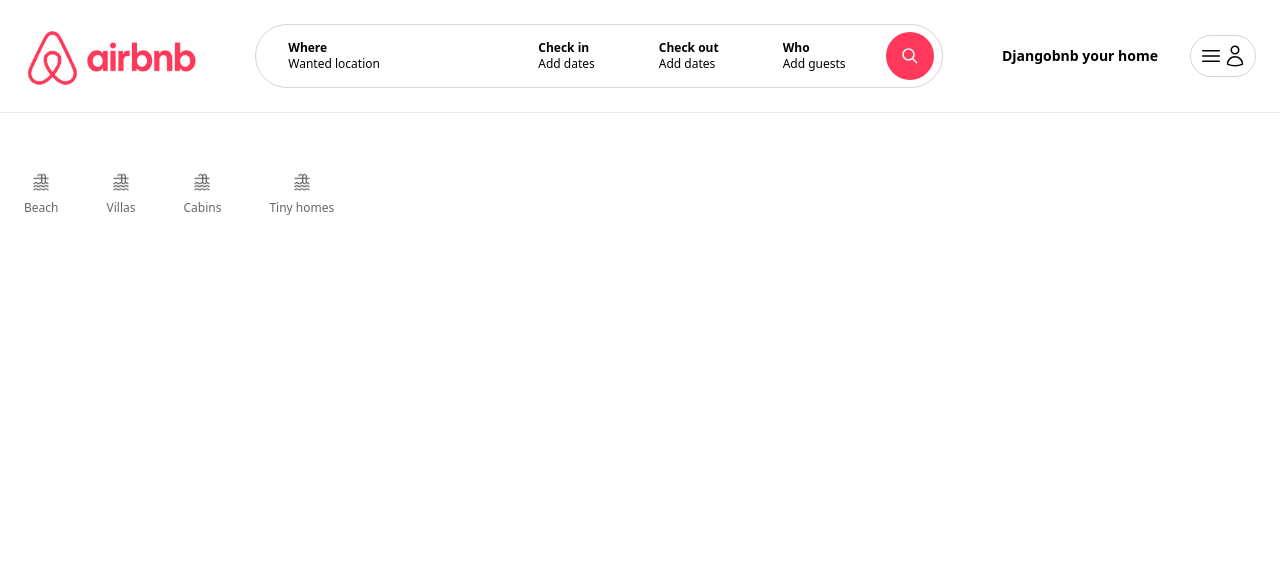
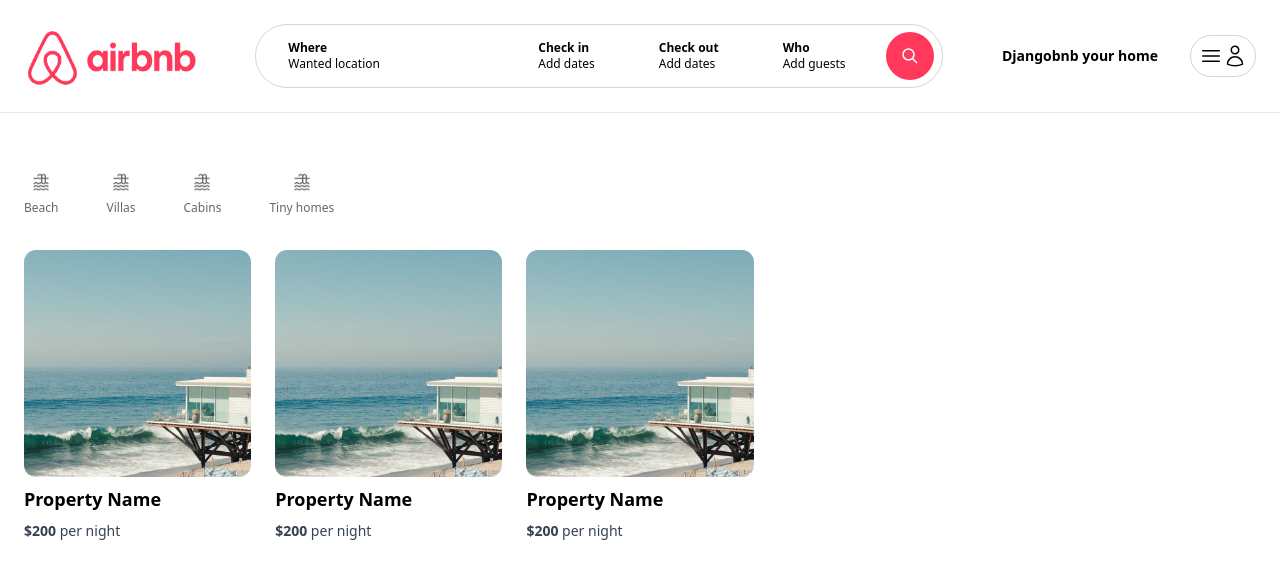
Before and after one commit to hannahanna14/djangobnb, a Next.js app: page / in a window 1280 px wide. Shown: the top 578 px of the page. Built offline with nearby package versions, Linux system fonts and the light colour scheme.

Commit message:
List properties on the front page-APUS JHOHANNA ROSE

```diff
--- /dev/null
+++ b/app/components/properties/PropertyList.tsx
@@ -0,0 +1,13 @@
+import PropertyListItem from "./PropertyListItem";
+
+
+const PropertyList = () => {
+    return (
+        <>
+            <PropertyListItem />
+            <PropertyListItem />
+            <PropertyListItem />
+        </>
+    )
+}
+export default PropertyList;
--- /dev/null
+++ b/app/components/properties/PropertyListItem.tsx
@@ -0,0 +1,33 @@
+import Image from "next/image";
+
+
+const PropertyListItem = () => {
+    return (
+        <div className="cursor-pointer">
+            <div className="relative overflow-hidden aspect-square rounded-xl">
+                <Image
+                    fill
+                    src="/beach.jpg"
+                    sizes="(max-width: 768px) 768px, (max-width: 1200px): 768px, 768px"
+                    className="hover:scale-110 object-cover transition h-full w-full"
+                    alt="Beach house"
+                />
+            </div>
+
+
+           <div className="mt-2">
+                <p className="text-lg font-bold">Property Name</p>
+            </div>
+
+
+            <div className="mt-2">
+                <p className="text-sm text-gray-700">
+                    <strong>$200</strong> per night
+                </p>
+            </div>
+
+
+        </div>
+    )
+}
+export default PropertyListItem;
--- a/app/page.tsx
+++ b/app/page.tsx
@@ -1,11 +1,18 @@
 import Image from "next/image";
 import Categories from "./components/Categories";
+import PropertyList from "./components/properties/PropertyList";
+import PropertyListItem from "./components/properties/PropertyListItem";
 
 
 export default function Home() {
   return (
     <main className="max-w-[1500px] mx-auto px-6">
       <Categories />
+
+
+      <div className="mt-4 grid grid-cols-1 md:grid-cols-3 lg:grid-cols-5 gap-6">
+        <PropertyList />
+      </div>
     </main>
   );
 }
```
Also changed, not shown: public/beach.jpg (renamed from public/beach-1.jpg).
